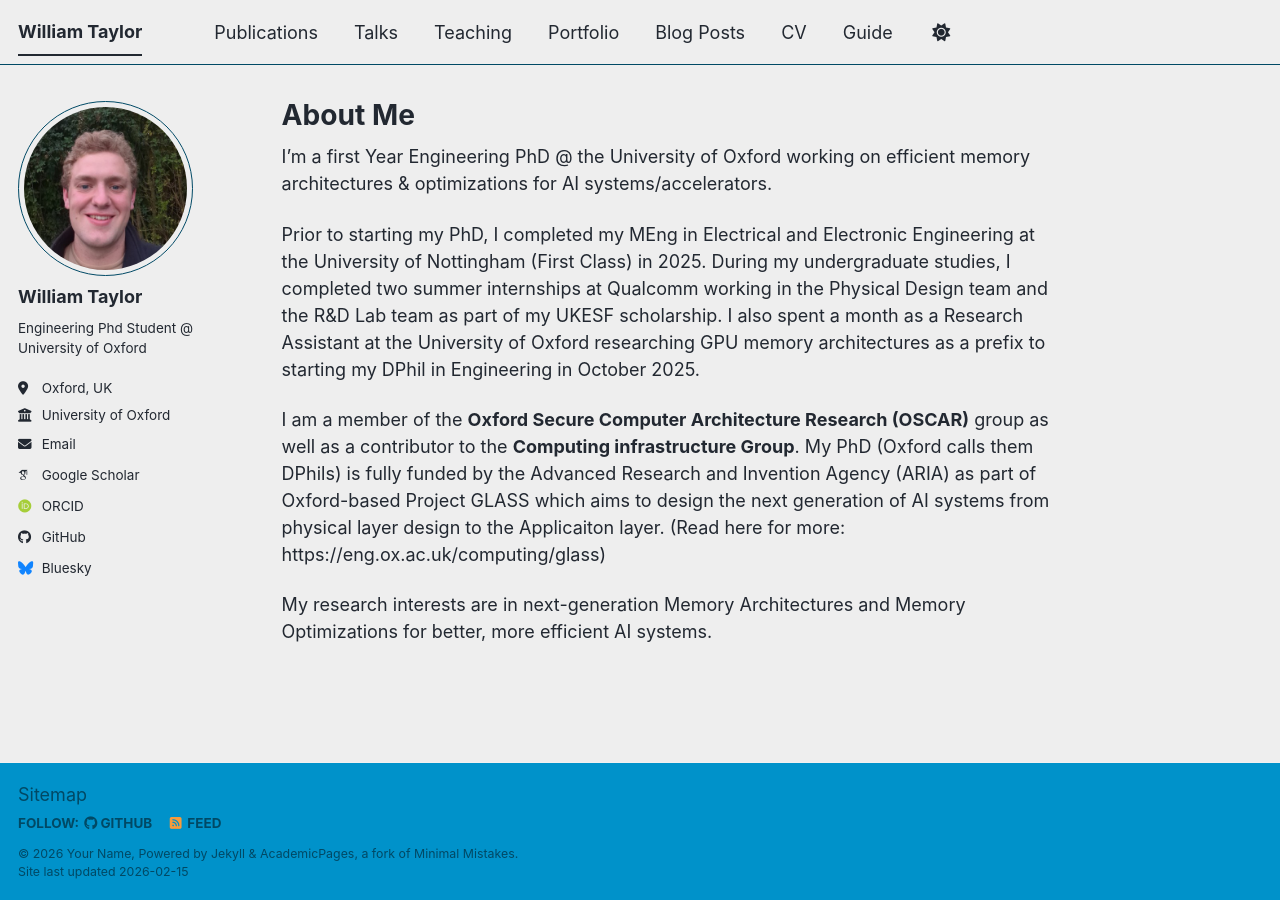
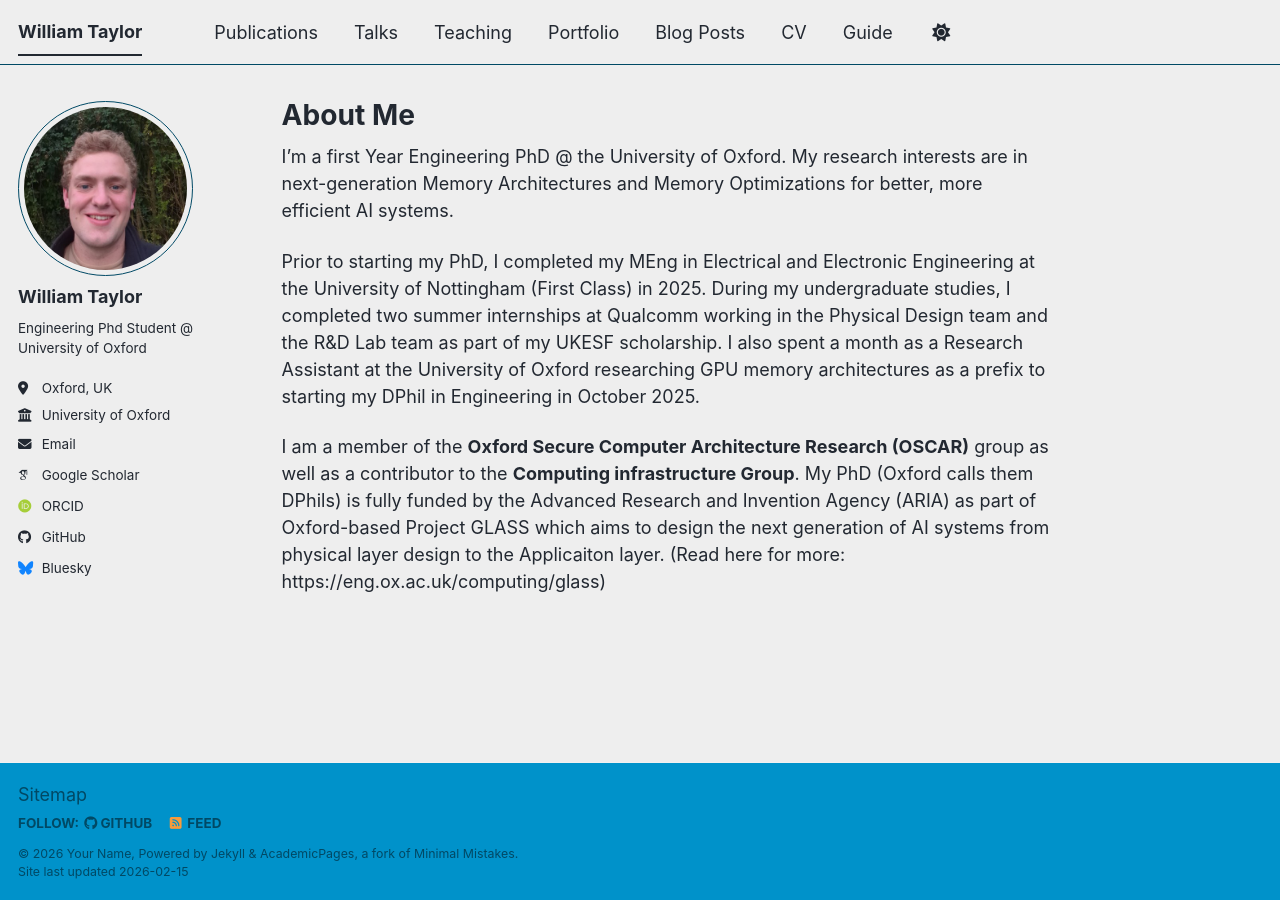
Before and after one commit to w-p-taylor/w-p-taylor.github.io, a Jekyll site: the page built from _pages/about.md, in a window 1280 px wide. Built offline with Jekyll 4.4.1, drawn with Linux system fonts in a browser that asks for light colours; some web fonts are replaced; a script bundle is joined from its source files by our own code; library files that are not in the unit come from our copies.

Commit message:
Update about.md

```diff
--- a/_pages/about.md
+++ b/_pages/about.md
@@ -6,10 +6,8 @@ redirect_from:
   - /about/
   - /about.html
 ---
-I'm a first Year Engineering PhD @ the University of Oxford working on efficient memory architectures & optimizations for AI systems/accelerators.
+I'm a first Year Engineering PhD @ the University of Oxford. My research interests are in next-generation Memory Architectures and Memory Optimizations for better, more efficient AI systems.
 
 Prior to starting my PhD, I completed my MEng in Electrical and Electronic Engineering at the University of Nottingham (First Class) in 2025. During my undergraduate studies, I completed two summer internships at Qualcomm working in the Physical Design team and the R&D Lab team as part of my UKESF scholarship. I also spent a month as a Research Assistant at the University of Oxford researching GPU memory architectures as a prefix to starting my DPhil in Engineering in October 2025.
 
 I am a member of the **Oxford Secure Computer Architecture Research (OSCAR)** group as well as a contributor to the **Computing infrastructure Group**. My PhD (Oxford calls them DPhils) is fully funded by the Advanced Research and Invention Agency (ARIA) as part of Oxford-based Project GLASS which aims to design the next generation of AI systems from physical layer design to the Applicaiton layer. (Read here for more: https://eng.ox.ac.uk/computing/glass)
-
-My research interests are in next-generation Memory Architectures and Memory Optimizations for better, more efficient AI systems.
```
